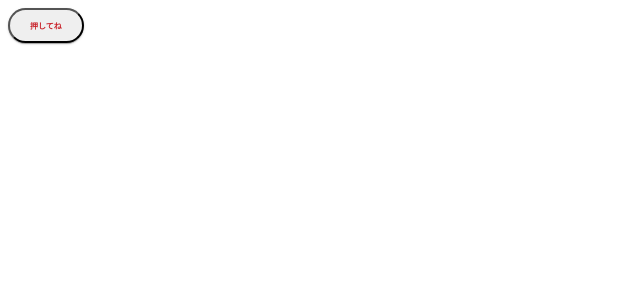
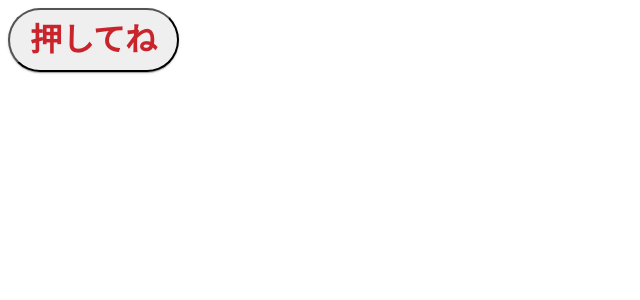
Before and after one commit to saitoizumi/design_system, a Next.js app: page / in a window 1280 px wide. Shown: the top 300 px of the page, without its empty margins (0-640 px from the left). Built offline with nearby package versions, Linux system fonts and the light colour scheme.

Commit message:
typographyをmap-getで取得するようにした

```diff
--- a/public/css/index.css
+++ b/public/css/index.css
@@ -3,8 +3,8 @@
   border-radius: 50px;
   padding: 10px 20px;
   color: #c9232b;
-  font-size: 8px;
-  line-height: normal;
+  font-size: 32px;
+  line-height: 125%;
   font-weight: 600;
 }
 
--- a/src/scss/index.scss
+++ b/src/scss/index.scss
@@ -1,13 +1,13 @@
 @use '../../style-dictionary/dist/design-tokens.scss';
 
-$typograpy-headline-pc-tab-xxl: design-tokens.$typograpy-component-tag-label-xxs;
+$typograpy-headline-pc-tab-xxl: design-tokens.$typograpy-headline-pc-tab-xxl;
 
 .basic-button {
     box-shadow: design-tokens.$box-shadow-card;
     border-radius: 50px;
     padding: 10px 20px;
     color: design-tokens.$color-tarako-900;
-    font-size: nth($typograpy-headline-pc-tab-xxl, 1);
-    line-height: nth($typograpy-headline-pc-tab-xxl, 2);
-    font-weight: nth($typograpy-headline-pc-tab-xxl, 3);
+    font-size: map-get($typograpy-headline-pc-tab-xxl, 'font-size');
+    line-height: map-get($typograpy-headline-pc-tab-xxl, 'line-height');
+    font-weight: map-get($typograpy-headline-pc-tab-xxl, 'font-weight');
 }
--- a/style-dictionary/transforms/typography.js
+++ b/style-dictionary/transforms/typography.js
@@ -4,7 +4,7 @@ const transformTypography = (token) => {
   fontSize = `${token.value.fontSize}px`;
   lineHeight = `${token.value.lineHeight ? token.value.lineHeight : "normal"}`;
   fontWeight = transformFontWeight(token.value.fontWeight);
-  return `(${fontSize}, ${lineHeight}, ${fontWeight})`;
+  return `(font-size: ${fontSize}, line-height: ${lineHeight}, font-weight: ${fontWeight})`;
 };
 
 module.exports = { transformTypography };
```
Also changed, not shown: style-dictionary/headers/scss-header.js (+4 -4 lines), 2 other files (tests, documents, lock files or other folders).
